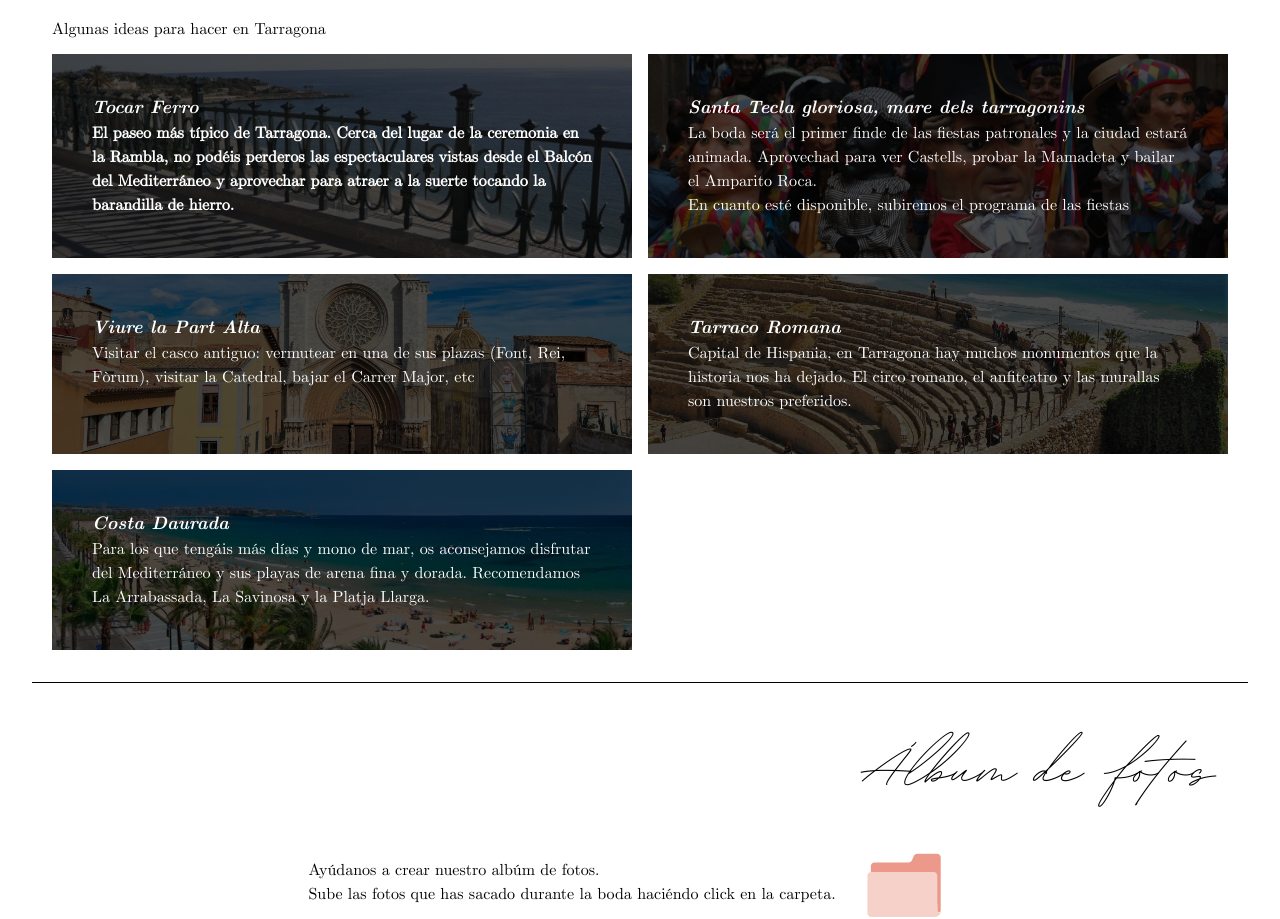
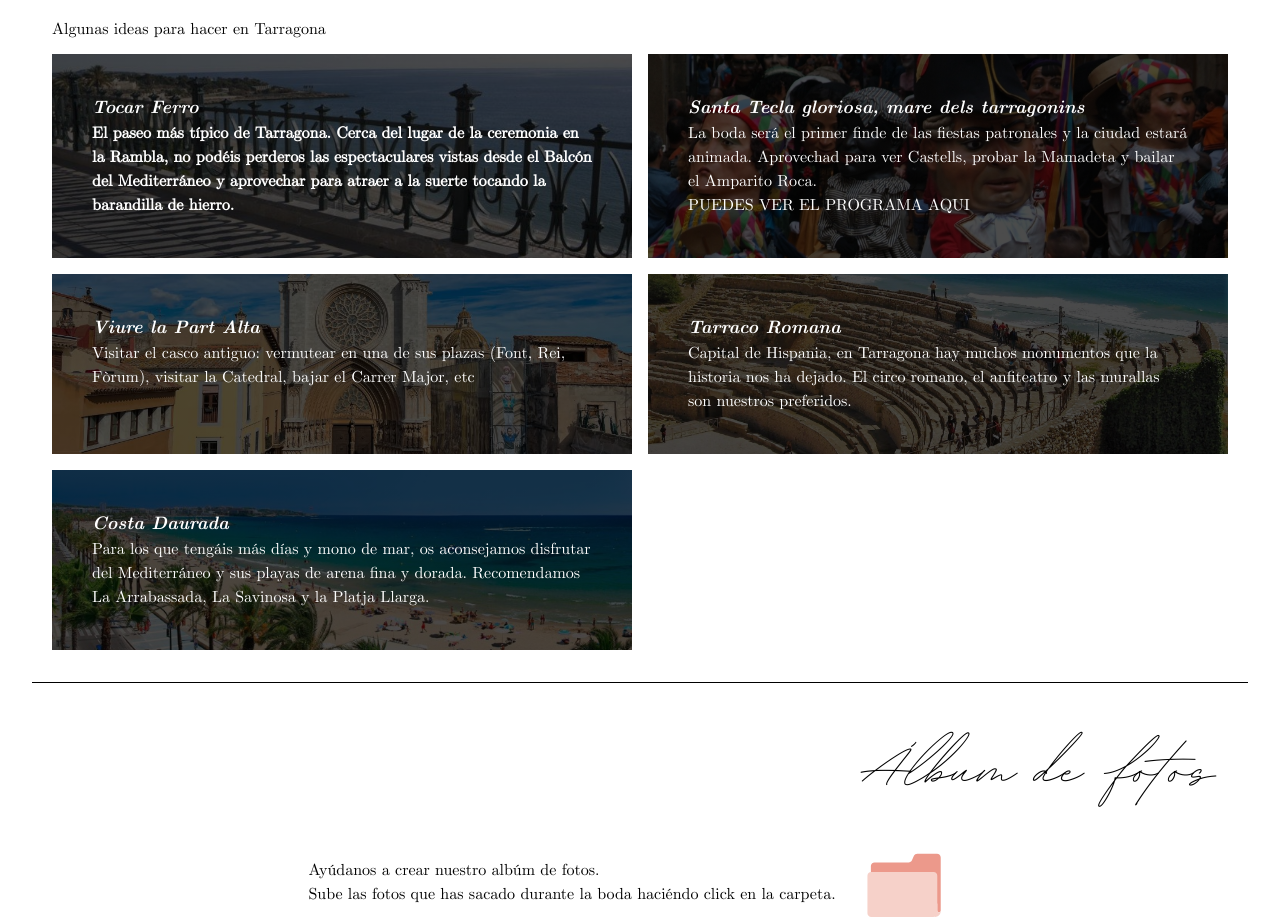
Before and after one commit to silsc/bodadaniylaia, a React (Create React App) app: page / in a window 1280 px wide. Shown: the part 4126-5045 px from the top of the page. Built offline with nearby package versions, Linux system fonts and the light colour scheme.

Commit message:
ADD(programa fiestas)

```diff
--- a/src/components/TodoSection.js
+++ b/src/components/TodoSection.js
@@ -121,7 +121,7 @@ const TodoSection = () => {
 
             <div className='relative md:p-10 p-6 bg-cover bg-no-repeat bg-center bg-[image:var(--image-url)]' style={{'--image-url': `linear-gradient(rgba(0, 0, 0, 0.7), rgba(0, 0, 0, 0.7)),url(${infoTgn2})`}}>
               <h4 className='font-serif italic text-white text-lg'>Santa Tecla gloriosa, mare dels tarragonins</h4>
-              <p className='text-white'>La boda será el primer finde de las fiestas patronales y la ciudad estará animada. Aprovechad para ver Castells, probar la Mamadeta y bailar el Amparito Roca.<br></br>En cuanto esté disponible, subiremos el programa de las fiestas</p>
+              <p className='text-white'>La boda será el primer finde de las fiestas patronales y la ciudad estará animada. Aprovechad para ver Castells, probar la Mamadeta y bailar el Amparito Roca.<br></br><a className='font-weight: 700;' rel="noopener noreferrer" href="https://www.tarragonaturisme.cat/ca/esdeveniments/santa-tecla" target="_blank">PUEDES VER EL PROGRAMA AQUI</a></p>
             </div>
 
             <div className='relative md:p-10 p-6 bg-cover bg-no-repeat bg-center bg-[image:var(--image-url)]' style={{'--image-url': `linear-gradient(rgba(0, 0, 0, 0.7), rgba(0, 0, 0, 0.7)),url(${infoTgn3})`}}>
```
